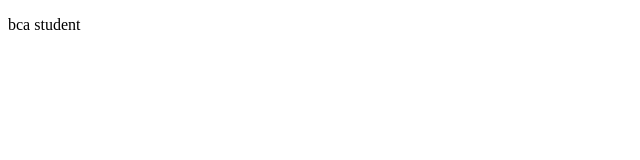
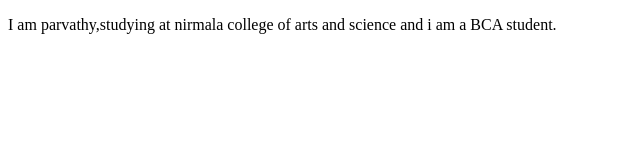
Before and after one commit to Parvathy122/watch-shop, a plain HTML site: page index.html in a window 1280 px wide. Shown: the whole page, without its empty margins (0-640 px from the left). Drawn offline with Linux system fonts and the light colour scheme.

Commit message:
completed

```diff
--- a/index.html
+++ b/index.html
@@ -10,7 +10,8 @@
 
 <body>
    <p>
-    bca student
+    I am parvathy,studying at nirmala college of arts and science and i am a BCA student.
+
    </p>
 
 
```
